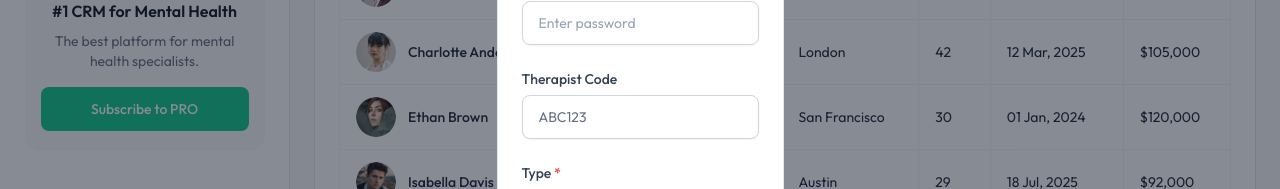
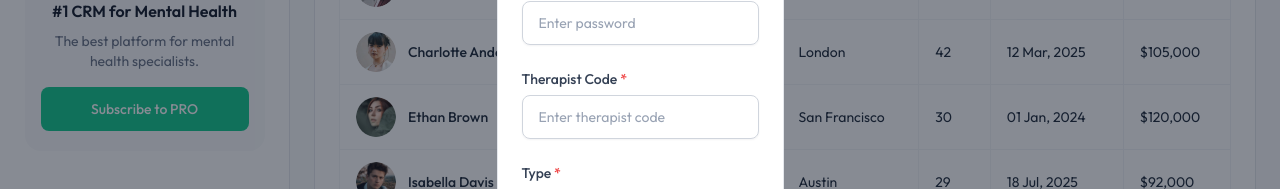
Before and after one commit to alexandrkolosov/akesomind, a React (Create React App) app: page /data-tables in a window 1280 px wide. Both pictures are taken after a click on the button "New Client". Shown: the part 477-666 px from the top of the page. Built offline with nearby package versions, Linux system fonts and the light colour scheme.

Commit message:
code manual

```diff
--- a/src/components/modal/CreateClientModal.tsx
+++ b/src/components/modal/CreateClientModal.tsx
@@ -38,8 +38,8 @@ export default function CreateClientModal({ isOpen, onClose }: AddClientModalPro
     const [lastName, setLastName] = useState("");
     const [email, setEmail] = useState("");
     const [password, setPassword] = useState("");
-    // Pre-populated; not editable:
-    const therapistCode = "ABC123";
+    // Now allow manual entry for therapist code (required)
+    const [therapistCode, setTherapistCode] = useState("");
     // Now allow the user to select the type
     const [userType, setUserType] = useState("Client");
     const [zoneId, setZoneId] = useState("");
@@ -47,8 +47,15 @@ export default function CreateClientModal({ isOpen, onClose }: AddClientModalPro
     const handleSubmit = async (e: React.FormEvent) => {
         e.preventDefault();
         // Validate required fields
-        if (!firstName.trim() || !lastName.trim() || !email.trim() || !password.trim() || !userType.trim()) {
-            alert("Please fill in the required fields: First Name, Last Name, Email, Password, and Type");
+        if (
+            !firstName.trim() ||
+            !lastName.trim() ||
+            !email.trim() ||
+            !password.trim() ||
+            !userType.trim() ||
+            !therapistCode.trim()
+        ) {
+            alert("Please fill in all required fields: First Name, Last Name, Email, Password, Type, and Therapist Code");
             return;
         }
         const clientData: ClientData = {
@@ -75,6 +82,7 @@ export default function CreateClientModal({ isOpen, onClose }: AddClientModalPro
                 setEmail("");
                 setPassword("");
                 setUserType("Client");
+                setTherapistCode("");
                 setZoneId("");
             } else if (response.status === 400) {
                 alert("Error: Email is already taken or the therapist code is incorrect.");
@@ -148,15 +156,17 @@ export default function CreateClientModal({ isOpen, onClose }: AddClientModalPro
                                 onChange={(e) => setPassword(e.target.value)}
                             />
                         </div>
-                        {/* Therapist Code (Pre-populated, read-only) */}
+                        {/* Therapist Code (Required) */}
                         <div>
-                            <Label htmlFor="therapistCode">Therapist Code</Label>
+                            <Label htmlFor="therapistCode">
+                                Therapist Code <span className="text-red-500">*</span>
+                            </Label>
                             <Input
                                 type="text"
-                                placeholder="Therapist Code"
+                                placeholder="Enter therapist code"
                                 id="therapistCode"
                                 value={therapistCode}
-                                disabled
+                                onChange={(e) => setTherapistCode(e.target.value)}
                             />
                         </div>
                         {/* Type (Required) */}
```
